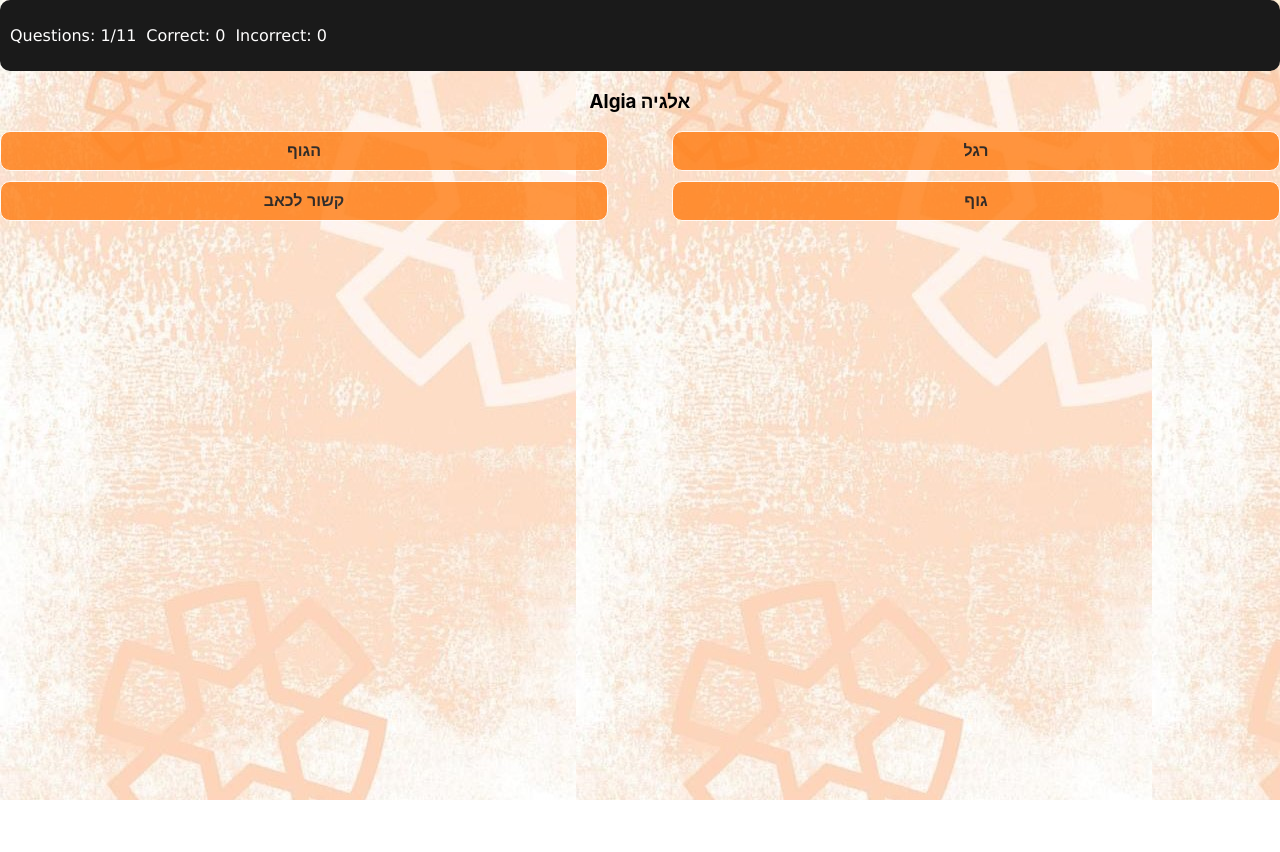
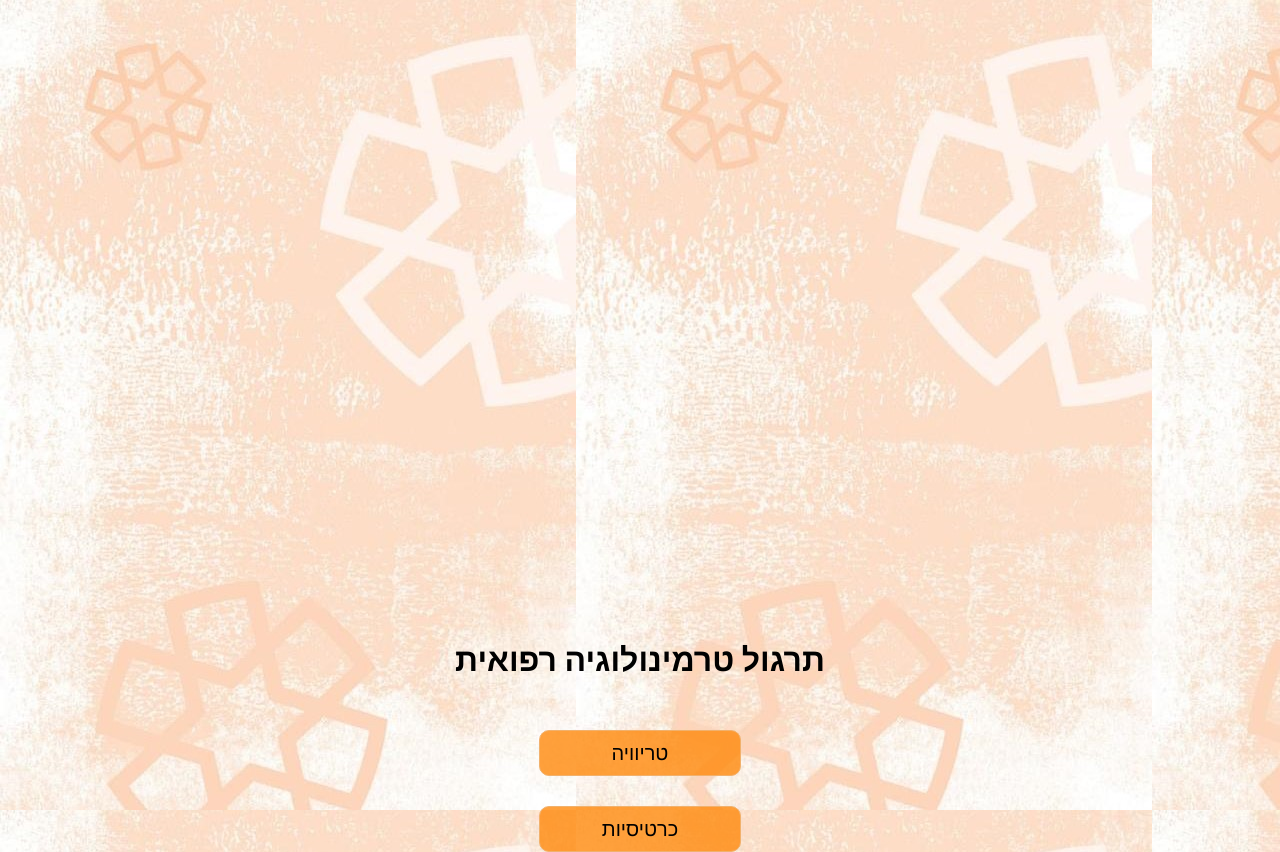
Before and after one commit to taltl/medical-terminology-practice, a React (Create React App) app: page / in a window 1280 px wide. Before the commit the page ends 800 px from the top, so only its background shows below. Built offline with nearby package versions, Linux system fonts and the light colour scheme.

Commit message:
add routing

```diff
--- a/package.json
+++ b/package.json
@@ -13,6 +13,7 @@
     "@types/react-dom": "^18.2.22",
     "react": "^18.2.0",
     "react-dom": "^18.2.0",
+    "react-router-dom": "^6.23.0",
     "react-scripts": "5.0.1",
     "react-select": "^5.8.0",
     "sass": "^1.72.0",
--- a/src/App.tsx
+++ b/src/App.tsx
@@ -3,11 +3,20 @@ import Select from "react-select";
 import CardContainer from "./components/cardsContainer/CardContainer";
 import TabsContainer from "./components/tabsContainer/TabsContainer";
 import Quiz from "./components/quiz/quiz";
+import { BrowserRouter, Route, Routes } from "react-router-dom";
+import HomePage from "./components/homePage/HomePage";
 
 function App() {
   return (
     // <TabsContainer/>
-    <Quiz />
+    // <Quiz />
+    <BrowserRouter>
+      <Routes>
+        <Route path="/" element={<HomePage />}></Route>
+        <Route path="/cards" element={<TabsContainer />}></Route>
+        <Route path="/trivia" element={<Quiz />}></Route>
+      </Routes>
+    </BrowserRouter>
   );
 }
 
--- /dev/null
+++ b/src/components/homePage/HomePage.module.scss
@@ -0,0 +1,27 @@
+.homePage {
+    display: flex;
+    flex-direction: column;
+    align-items: center;
+    gap: 30px;
+    text-align: center;
+
+    h1 {
+        margin-top: 50%;
+    }
+
+    .link {
+        border: 1px solid rgb(241, 177, 109);
+        padding: 10px;
+        width: 180px;
+        text-align: center;
+        background-color: rgba(255, 138, 13, 0.8);
+        border-radius: 10px;
+        font-size: 20px;
+        font-weight: 400;
+
+        a {
+            text-decoration: none;
+            color: black;
+        }
+    }
+}
--- /dev/null
+++ b/src/components/homePage/HomePage.tsx
@@ -0,0 +1,23 @@
+import React, { useState } from "react";
+import { Link } from "react-router-dom";
+import classes from "./HomePage.module.scss";
+
+const HomePage: React.FC<{}> = () => {
+  return (
+    <div className={classes.homePage}>
+      <h1>תרגול טרמינולוגיה רפואית</h1>
+      <div className={classes.link}>
+        <Link to={"/trivia"}>
+          <span>טריוויה</span>
+        </Link>
+      </div>
+      <div className={classes.link}>
+        <Link to={"/cards"}>
+          <span>כרטיסיות</span>
+        </Link>
+      </div>
+    </div>
+  );
+};
+
+export default HomePage;
--- a/src/components/quiz/quiz.tsx
+++ b/src/components/quiz/quiz.tsx
@@ -5,6 +5,8 @@ import Reset from "./Reset";
 import Quiz_module from "./quiz.module.scss";
 
 import data from "../../data.json";
+import { Link } from "react-router-dom";
+import globalClasses from "./../../global.module.scss";
 
 const Quiz: React.FC = () => {
   const getRandom = (arr: string[], n: number): string[] => {
@@ -91,6 +93,9 @@ const Quiz: React.FC = () => {
   if (currentQuestionIdx >= allQuestionsLenght)
     return (
       <div className={Quiz_module.resetContainer}>
+        <div className={globalClasses.back}>
+          <Link to="/">חזרה</Link>
+        </div>
         <Reset
           totalQuestions={allQuestionsLenght}
           correctQuestions={correctAnswers}
@@ -101,6 +106,9 @@ const Quiz: React.FC = () => {
 
   return (
     <div>
+      <div className={globalClasses.back}>
+        <Link to="/">חזרה</Link>
+      </div>
       <StatBar
         currentQuestion={currentQuestionIdx + 1}
         totalQuestions={allQuestionsLenght}
--- a/src/components/tabsContainer/TabsContainer.tsx
+++ b/src/components/tabsContainer/TabsContainer.tsx
@@ -2,6 +2,8 @@ import React, { useState } from "react";
 import CardContainer from "../cardsContainer/CardContainer";
 import "./TabsContainer.css";
 import data from "../../data.json";
+import { Link } from "react-router-dom";
+import globalClasses from "./../../global.module.scss";
 
 const tabs = [
   {
@@ -35,6 +37,9 @@ const TabsContainer: React.FC = () => {
 
   return (
     <div>
+      <div className={globalClasses.back}>
+        <Link to="/">חזרה</Link>
+      </div>
       <div className="btnContainer">
         {tabs.map((tab, index) => (
           <button
--- /dev/null
+++ b/src/global.module.scss
@@ -0,0 +1,8 @@
+.back {
+    margin: 5px 10px;
+
+    > a {
+        color: black;
+        font-size: 20px;
+    }
+}
```
Also changed, not shown: 1 other file (tests, documents, lock files or other folders).
